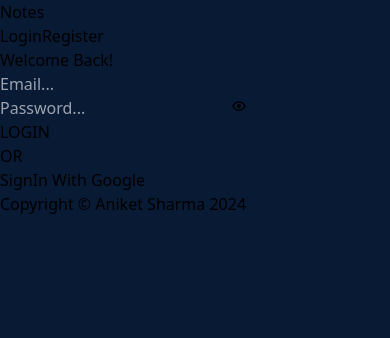
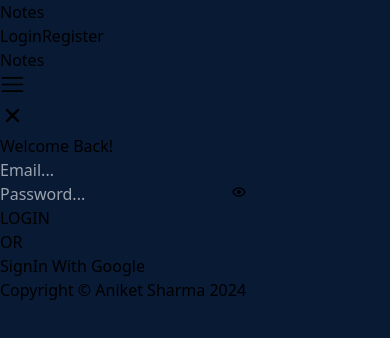
Before and after one commit to ani2607/NotesApp, a React (Vite) app: page /login in a window 390 px wide. Shown: the top 338 px of the page. Built offline with nearby package versions, Linux system fonts and the light colour scheme; no server answers; some icons are missing.

Commit message:
made navbar responsive

```diff
--- a/src/components/Navbar.jsx
+++ b/src/components/Navbar.jsx
@@ -1,15 +1,13 @@
-
 import { Link } from "react-router-dom";
 import { auth } from "../config/firebase.js";
-import { signOut} from "firebase/auth";
+import { signOut } from "firebase/auth";
 import { useEffect, useState } from "react";
-
+import { RxHamburgerMenu } from "react-icons/rx";
+import { IoClose } from "react-icons/io5";
 
 const Navbar = () => {
-
-
-    const [user,setUser] = useState();
-
+  const [user, setUser] = useState();
+  const [nav, setNav] = useState(false);
 
   useEffect(() => {
     const unsubscribe = auth.onAuthStateChanged((authUser) => {
@@ -36,42 +34,160 @@ const Navbar = () => {
       console.error(err);
     }
   };
+  const toggleNav = () => {
+    setNav((prevNav) => !prevNav);
+  };
+
+  return (
+    <nav className="mt-2 sticky z-10 mb-3">
+      {/* desktop view */}
+      {!user && (
+        <div className=" hidden sm:flex justify-evenly items-center ">
+          <div className="logo text-4xl font-semibold text-white">
+            <Link to="/">
+              <h1>Notes</h1>
+            </Link>
+          </div>
+          <div className=" credentials text-xl flex gap-x-3">
+            <Link
+              to="/login"
+              className="bg-teal-500 border border-teal-500  text-white p-1 rounded text-center hover:bg-teal-600 hover:border-teal-600"
+            >
+              Login
+            </Link>
+
+            <Link
+              to="/register"
+              className="border-teal-500 border p-1 rounded hover:bg-teal-700 hover:border-teal-700 text-teal-500 hover:text-white"
+            >
+              Register
+            </Link>
+          </div>
+        </div>
+      )}
+
+      {/* mobile view */}
+      {!user && (
+        <nav className=" z-30   m-auto sm:hidden  text-white   ">
+          <div className="flex gap-x-8   items-center justify-evenly flex-wrap ">
+            <div className="right p-2 ">
+              <Link to={"/"}>
+                <h1 className="text-2xl  ">Notes</h1>
+              </Link>
+            </div>
+            <div className={nav ? "hidden" : "inline mt-2  "}>
+              <button onClick={toggleNav}>
+                <RxHamburgerMenu size={25} />
+              </button>
+            </div>
+            <div className={nav ? "inline mt-2" : "hidden"}>
+              <button onClick={toggleNav}>
+                <IoClose size={25} />
+              </button>
+            </div>
+          </div>
+
+
+          {nav && (
+            <div className=" z-30 sticky  h-16 flex flex-col gap-y-3   items-center text-center   w-full    text-xl ">
+
+              <Link onClick={toggleNav} to="/login" className="text-teal-500 " >
+                Login
+              </Link>
+
+
+              <div className="register">
+
+              <Link onClick={toggleNav} to="/register" className="text-teal-500" >
+                Register
+              </Link>
+              </div>
+            </div>
+          )}
+        </nav>
+      )}
+
+      {/* desktop view */}
+      {user && (
+        <div className=" hidden sm:flex justify-evenly items-center ">
+          <div className="logo text-4xl font-semibold text-white">
+            <Link to="/">
+              <h1>Notes</h1>
+            </Link>
+          </div>
+          <div className=" credentials text-xl flex gap-x-3">
+            <Link
+              to="/create"
+              className="bg-teal-500 border border-teal-500  text-white p-1 rounded text-center hover:bg-teal-600 hover:border-teal-600"
+            >
+              Create
+            </Link>
+
+             <button
+                onClick={logout}
+                className="border-teal-500 border p-1 rounded hover:bg-teal-700 hover:border-teal-700 text-teal-500 hover:text-white"
+              >
+                Logout
+              </button>
+          </div>
+        </div>
+      )}
+
+      {/* mobile view */}
+      {user && (
+        <nav className=" z-30   m-auto sm:hidden  text-white   ">
+          <div className="flex gap-x-8   items-center justify-evenly flex-wrap ">
+            <div className="right p-2 ">
+              <Link to={"/"}>
+                <h1 className="text-2xl  ">Notes</h1>
+              </Link>
+            </div>
+            <div className={nav ? "hidden" : "inline mt-2  "}>
+              <button onClick={toggleNav}>
+                <RxHamburgerMenu size={25} />
+              </button>
+            </div>
+            <div className={nav ? "inline mt-2" : "hidden"}>
+              <button onClick={toggleNav}>
+                <IoClose size={25} />
+              </button>
+            </div>
+          </div>
+
+
+          {nav && (
+            <div className=" z-30 sticky  h-16 flex flex-col gap-y-3   items-center text-center   w-full  text-xl ">
+
+              <Link onClick={toggleNav} to="/create" className="text-teal-500 " >
+                Create
+              </Link>
+
+              <button
+                onClick={logout}
+
+                className="border-teal-500 border p-1 rounded hover:bg-teal-700 hover:border-teal-700 text-teal-500 hover:text-white"
+              >
+                Logout
+              </button>
 
 
 
-  return (
-    <div className="mt-2 sticky z-10 mb-3" >
+            </div>
+          )}
+        </nav>
+      )}
 
-      {
-        !user && (
-            <div className="flex justify-evenly items-center ">
-                <div className="logo text-4xl font-semibold text-white">
-                    <Link to="/"><h1>Notes</h1></Link>
-                </div>
-                <div className="credentials text-xl flex gap-x-3">
-                    <Link to="/login" className="bg-teal-500 border border-teal-500  text-white p-1 rounded text-center hover:bg-teal-600 hover:border-teal-600">Login</Link>
 
-                    <Link to="/register" className="border-teal-500 border p-1 rounded hover:bg-teal-700 hover:border-teal-700 text-teal-500 hover:text-white">Register</Link>
-                </div>
-            </div>
-        )
-      }
 
-{
-        user && (
-            <div className="flex justify-evenly items-center ">
-                <div className="logo text-4xl font-semibold text-white">
-                <Link to="/"><h1>Notes</h1></Link>
-                </div>
-                <div className="credentials text-xl flex gap-x-3">
-                    <Link to="/create" className="bg-teal-500 border border-teal-500  text-white p-1 rounded text-center hover:bg-teal-600 hover:border-teal-600">Create</Link>
-                    <button onClick={logout}  className="border-teal-500 border p-1 rounded hover:bg-teal-700 hover:border-teal-700 text-teal-500 hover:text-white">Logout</button>
-                </div>
-            </div>
-        )
-      }
-    </div>
-  )
-}
 
-export default Navbar
+
+
+
+
+
+
+    </nav>
+  );
+};
+
+export default Navbar;
--- a/src/pages/Login.jsx
+++ b/src/pages/Login.jsx
@@ -72,7 +72,7 @@ const Login = () => {
   }
 
   return (
-    <form className="h-[500px] w-[550px]  m-auto mb-10  backdrop-blur-xl   mt-10  border rounded-2xl border-teal-500/50 flex flex-col   text-white ">
+    <form className="h-[500px]  w-[550px] wi  m-auto mb-10  backdrop-blur-xl   mt-10  border rounded-2xl border-teal-500/50 flex flex-col   text-white ">
       <h1 className="text-4xl mt-5 text-center">Welcome Back!</h1>
 
       <div className="input ml-24 flex flex-col gap-y-10  mt-16   ">
```
Lines whose indentation alone changed are shown as unchanged.
